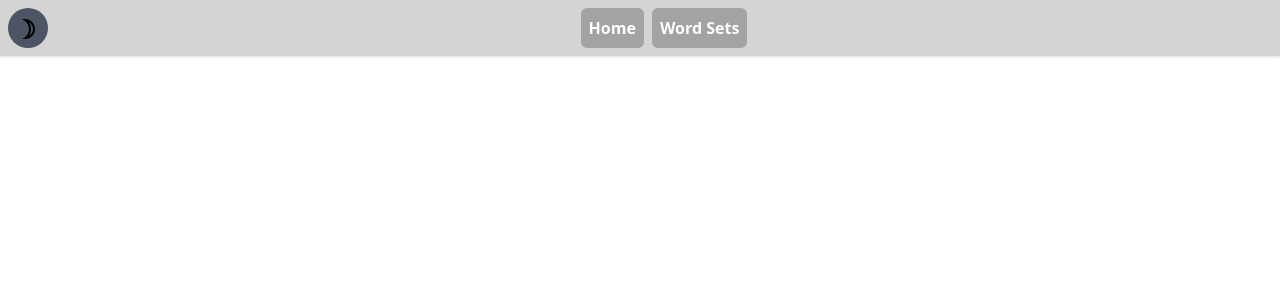
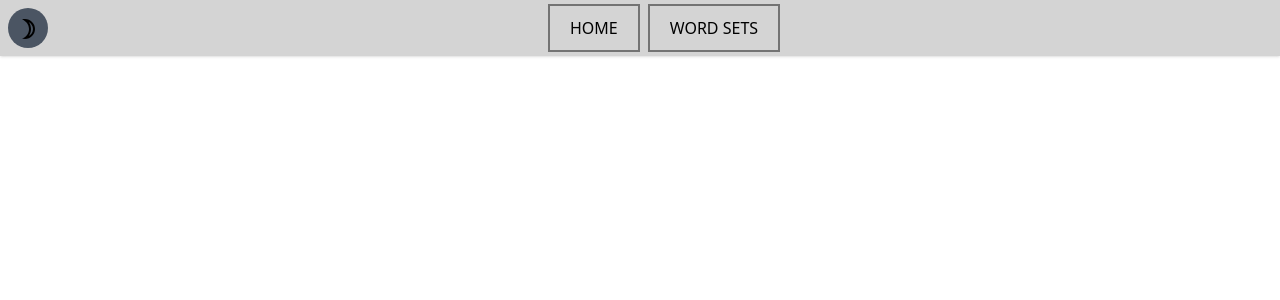
Before and after one commit to AdamTyran/UltimateFlashcards, a React (Create React App) app in the folder frontend/: page / in a window 1280 px wide. Shown: the top 300 px of the page. Built offline with nearby package versions, Linux system fonts and the light colour scheme.

Commit message:
Added buttons to navbar

```diff
--- a/frontend/src/components/navbar/Navbar.tsx
+++ b/frontend/src/components/navbar/Navbar.tsx
@@ -18,17 +18,15 @@ const Navbar = ({ darkMode, toggleDarkMode }: Props) => {
       >
         {darkMode ? <LightModeOutlinedIcon /> : <Brightness3OutlinedIcon />}
       </button>
-      <div className="flex mx-auto text-center gap-2">
+      <div className="flex mx-auto text-center gap-2 z-10">
         {NavbarButtons.map((item) => (
           <div key={item.id}>
-            {/* <Link */}
-            <div
-              // to={item.path}
-              className="h-10 bg-neutral-400 rounded-md border-solid text-white hover:bg-neutral-500 p-2 font-bold"
+            <button
+              //className="h-12 rounded-md border-4 text-black dark:text-white uppercase border-neutral-500 p-2 font-bold transition-colors before:bg-neutral-300 before:top-0 before:left-0 before:scale-x-0 before:transition-transform before:duration-300 before:content-[''] hover:bg-neutral-500 before:hover:scale-x-100">
+              className="relative border-2 border-neutral-500 bg-transparent py-2.5 px-5 font-medium uppercase text-black dark:text-white transition-colors before:absolute before:left-0 before:top-0 before:-z-10 before:h-full before:w-full before:origin-top-left before:scale-x-0 before:bg-neutral-600 before:transition-transform before:duration-300 before:content-[''] hover:text-white before:hover:scale-x-100"
             >
               {item.name}
-              {/* </Link> */}
-            </div>
+            </button>
           </div>
         ))}
       </div>
```
